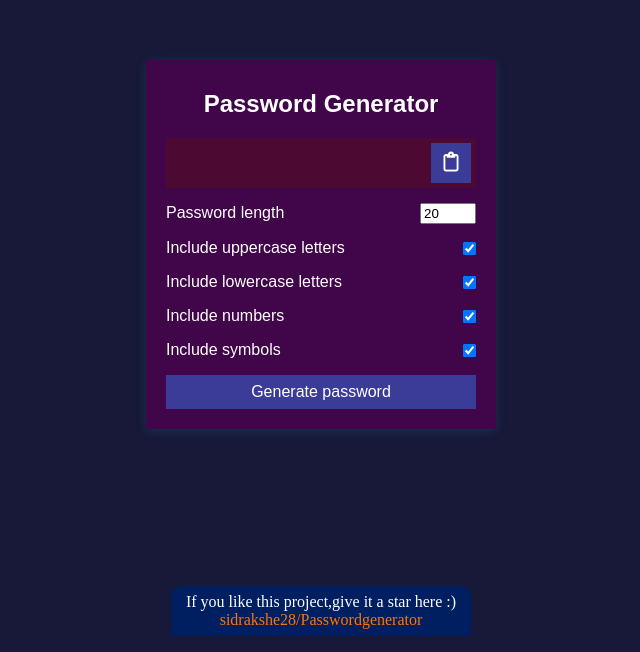
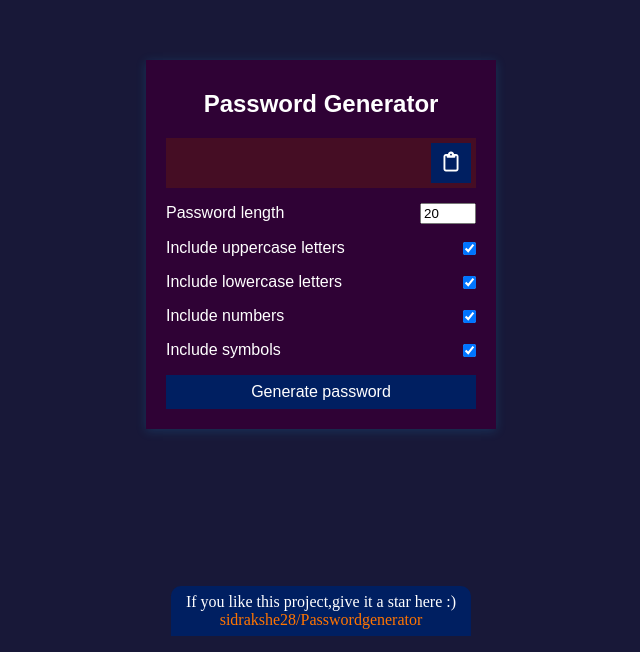
Before and after one commit to sidrakshe28/SecretCodeGenerator, a plain HTML site: page index.html in a window 1280 px wide. Shown: the part 164-816 px from the top of the page, without its empty margins (319-959 px from the left). Drawn offline with Linux system fonts and the light colour scheme; a web font is replaced by a local one.

Commit message:
fix: baground color

```diff
--- a/style.css
+++ b/style.css
@@ -30,15 +30,15 @@ input[type=checkbox] {
 }
 
 .container {
-	background-color: #410549;
-	box-shadow: 0px 2px 10px rgba(39, 140, 187, 0.2);
+	background-color: #2f0235;
+	box-shadow: 0px 2px 10px rgba(29, 162, 224, 0.2);
 	padding: 20px;
 	width: 350px;
 	max-width: 100%;
 }
 
 .result-container {
-	background-color: rgba(94, 17, 17, 0.4);
+	background-color: rgba(102, 31, 10, 0.4);
 	display: flex;
 	justify-content: flex-start;
 	align-items: center;
@@ -70,7 +70,7 @@ input[type=checkbox] {
 	cursor: pointer;
 	font-size: 16px;
 	padding: 8px 12px;
-	background-color: #3B3B98;
+	background-color:#001F61 ;
 }
 
 .btn-large {
```
